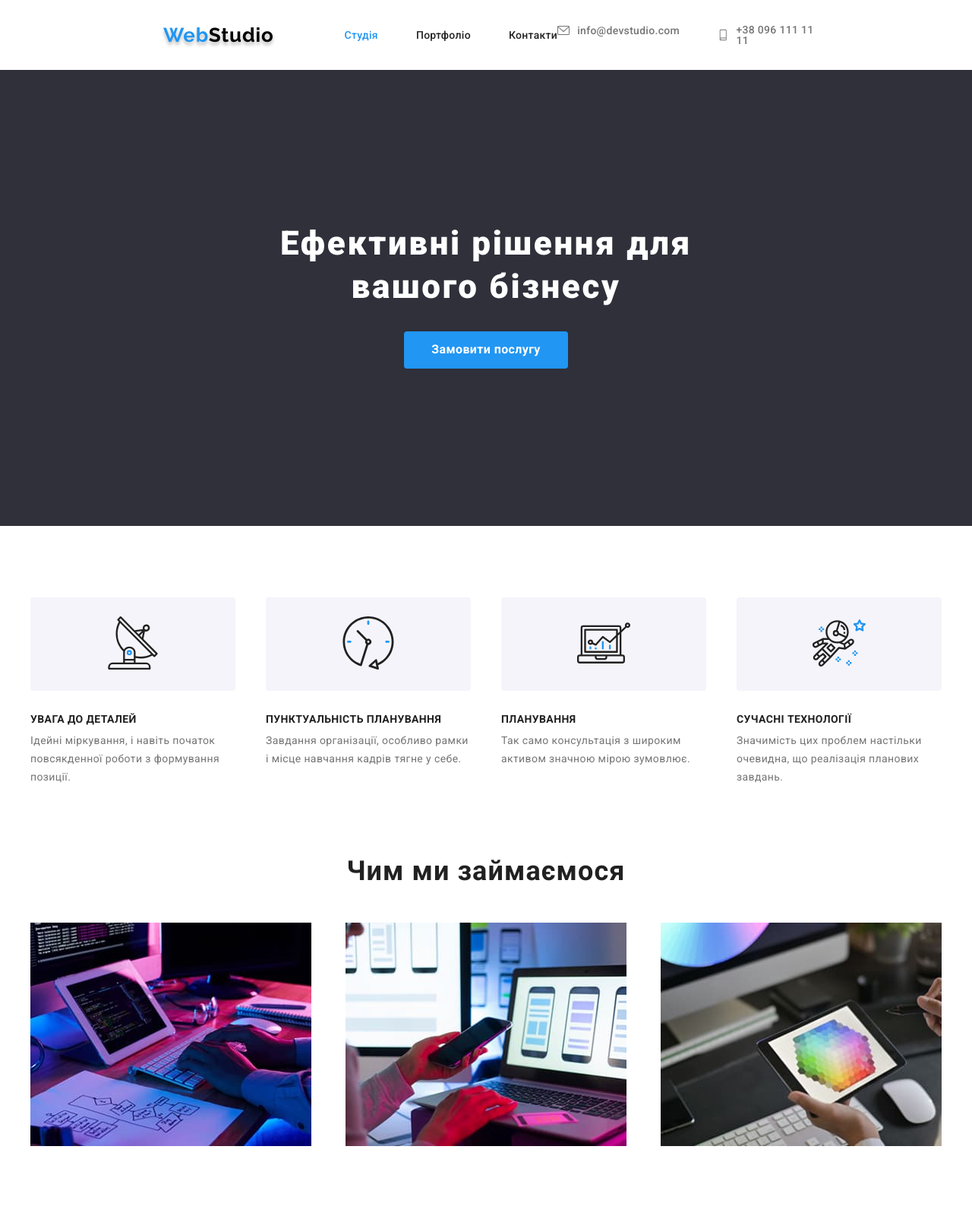
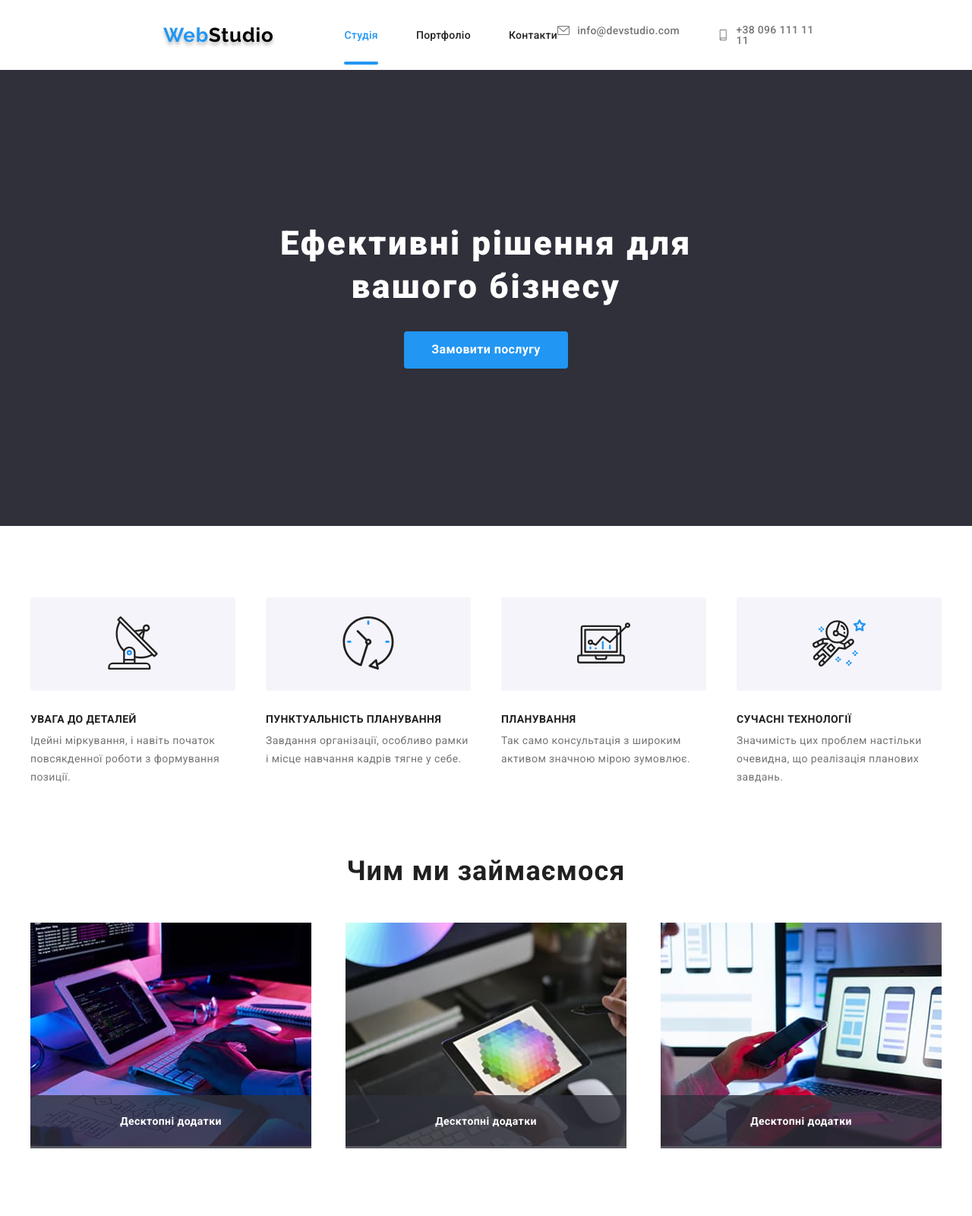
Before and after one commit to RomBobko/Project-1, a plain HTML site: page index.html in a window 1280 px wide. Shown: the top 1600 px of the page at 76% size. Drawn offline with nearby package versions, Linux system fonts and the light colour scheme.

Commit message:
homework7

```diff
--- a/css/common.css
+++ b/css/common.css
@@ -128,6 +128,26 @@ a {
     margin-left: 50px;
 }
 
+.site-nav .item {
+    position: relative;
+}
+
+.site-nav .current::after {
+    position: absolute;
+
+    content: "";
+    left: 0;
+    bottom: 0;
+    background-color: #2196F3;
+    border-radius: 2px;
+    height: 4px;
+    width: 100%;
+}
+
+.link.current {
+    color: var(--accent-color);
+}
+
 .auth-nav {
     display: flex;
     margin-left: auto;
@@ -189,9 +209,6 @@ a {
     color: var(--accent-color);
 }
 
-.link.current {
-    color: var(--accent-color);
-}
 
 /* .header a:hover,
 .header a:focus {
--- a/css/main.css
+++ b/css/main.css
@@ -82,6 +82,7 @@
 
     margin-bottom: 30px;
 }
+
 .features-icon {
     /* background-color: var(--portfolio-button-color); */
 
@@ -182,6 +183,36 @@
 .work-list .item + .item {
     margin-left: 30px;
 }
+
+.work-list .item {
+    position: relative;
+}
+
+.work-text {
+    position: absolute;
+
+    left: 0;
+    bottom: 0;
+    width: 100%;
+    height: 70px;
+    padding: 27px;
+
+    font-size: 14px;
+    font-weight: 700;
+    text-align: center;
+    color: var(--white-color);
+    letter-spacing: 0.42px;
+    background-color: rgba(47, 48, 58, 0.8);
+}
+
+/* .feature-text {
+    position: absolute;
+    width: 100%;
+    height: 70px;
+    left: 0;
+    bottom: 0;
+    background-color: rgba(47, 48, 58, 0.8);
+} */
 
 /* team */
 .section.team {
--- a/index.html
+++ b/index.html
@@ -94,9 +94,18 @@
             <div class="container">
                 <h2 class="section-title">Чим ми займаємося</h2>
                 <ul class="work-list">
-                    <li class="item"><img src="./images/workspace1.jpg" alt="" width="370"></li>
-                    <li class="item"><img src="./images/workspace2.jpg" alt="" width="370"></li>
-                    <li class="item"><img src="./images/workspace3.jpg" alt="" width="370"></li>
+                    <li class="item">
+                        <img src="./images/workspace1.jpg" alt="" width="370">
+                        <p class="work-text">Десктопні додатки</p>
+                    </li>
+                    <li class="item">
+                        <img src="./images/workspace3.jpg" alt="" width="370">
+                        <p class="work-text">Десктопні додатки</p>
+                    </li>
+                    <li class="item">
+                        <img src="./images/workspace2.jpg" alt="" width="370">
+                        <p class="work-text">Десктопні додатки</p>
+                    </li>
                 </ul>
             </div>
         </section>
```
Also changed, not shown: css/portfolio.css (+30 -0 lines), portfolio.html (+41 -4 lines).
